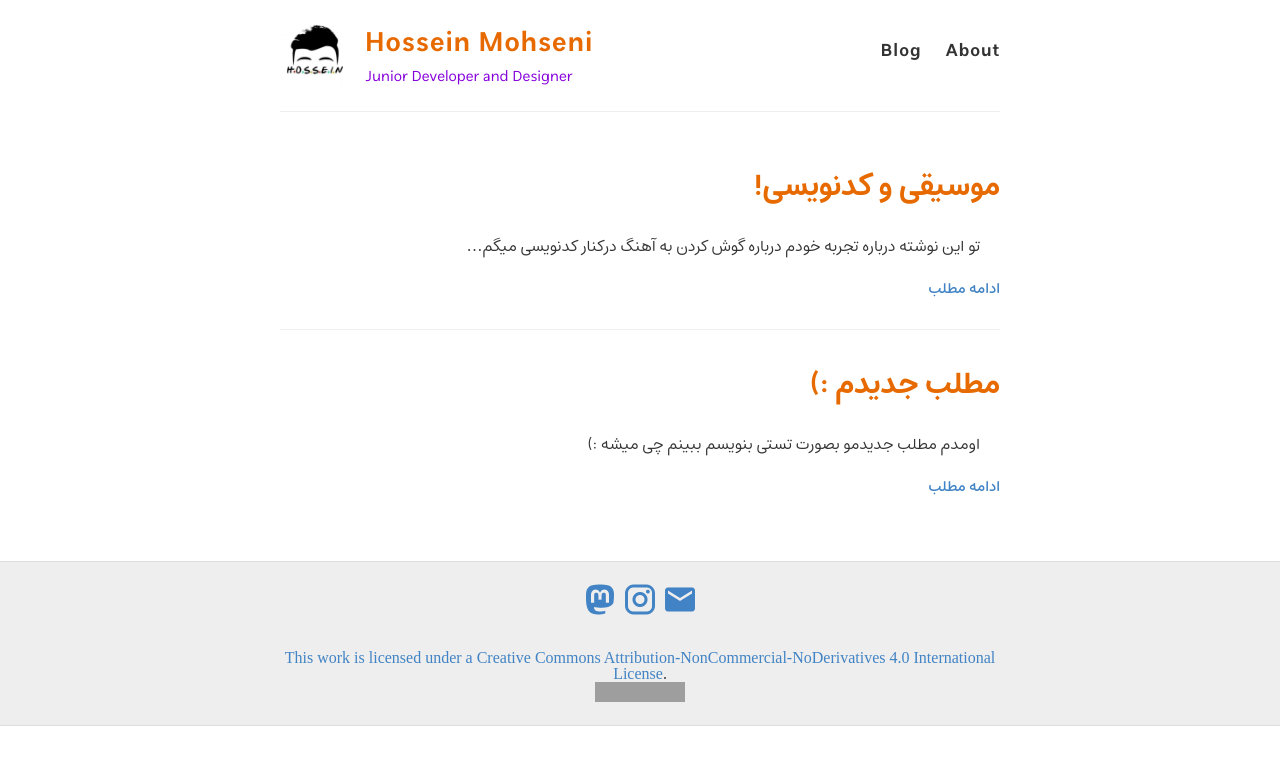
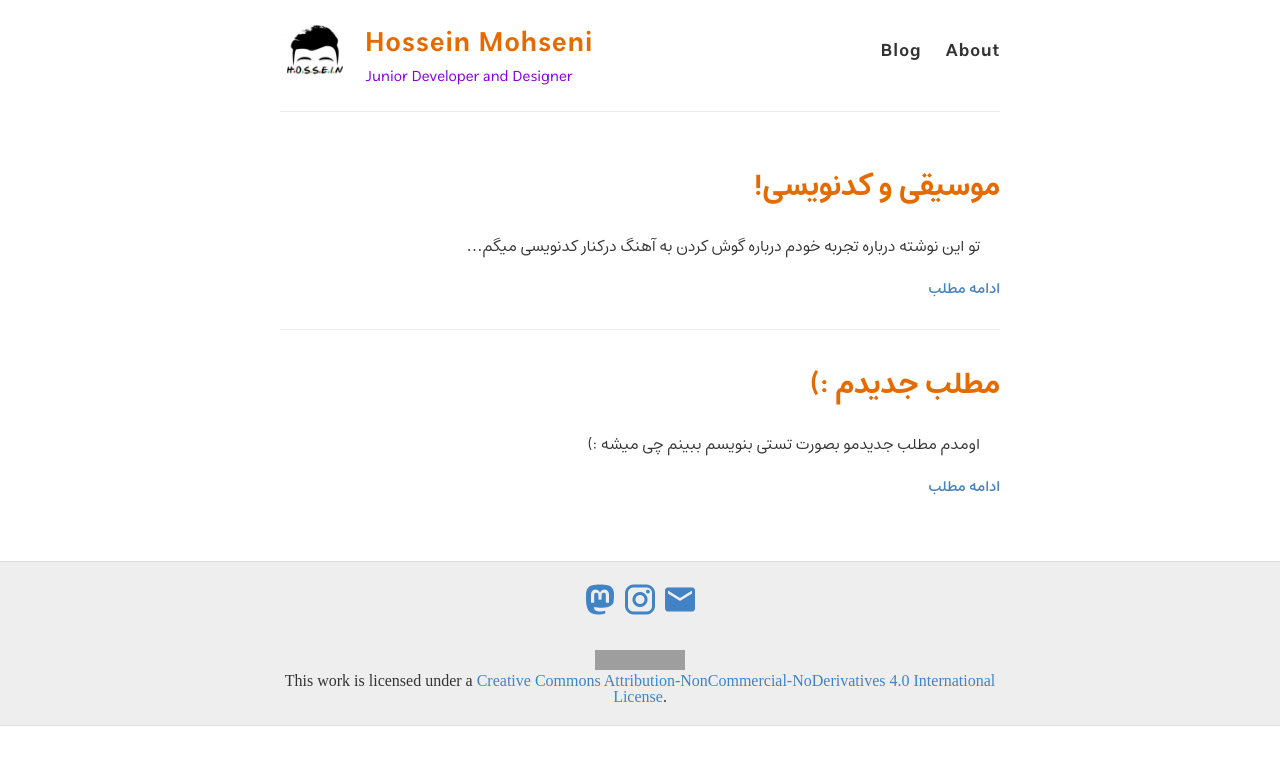
Before and after one commit to hosseinmh1/hosseinmh1.github.io, a Jekyll site: the page built from index.html, in a window 1280 px wide. Shown: the top 765 px of the page. Built offline with Jekyll 4.4.1, drawn with Linux system fonts in a browser that asks for light colours; nearby versions of some CDN libraries; grey boxes are pictures that could not be loaded.

Commit message:
Update default.html

```diff
--- a/_layouts/default.html
+++ b/_layouts/default.html
@@ -48,7 +48,8 @@
           <a href="mailto:mohsenihossein@protonmail.com" class="mdi mdi-email mdi-36px"></a>
           <br />
           <br />
-          <div class="license"><a rel="license" href="http://creativecommons.org/licenses/by-nc-nd/4.0/"><br />This work is licensed under a <a rel="license" href="http://creativecommons.org/licenses/by-nc-nd/4.0/">Creative Commons Attribution-NonCommercial-NoDerivatives 4.0 International License</a>.<br/><a rel="license" href="http://creativecommons.org/licenses/by-nc-nd/4.0/"><img alt="Creative Commons License" style="border-width:0" src="https://i.creativecommons.org/l/by-nc-nd/4.0/88x31.png" /></a></div>
+          <br />
+          <a rel="license" href="http://creativecommons.org/licenses/by-nc-nd/4.0/"><img alt="Creative Commons License" style="border-width:0" src="https://i.creativecommons.org/l/by-nc-nd/4.0/88x31.png" /></a><br />This work is licensed under a <a rel="license" href="http://creativecommons.org/licenses/by-nc-nd/4.0/">Creative Commons Attribution-NonCommercial-NoDerivatives 4.0 International License</a>.
         </footer>
       </div>
     </div>
```
